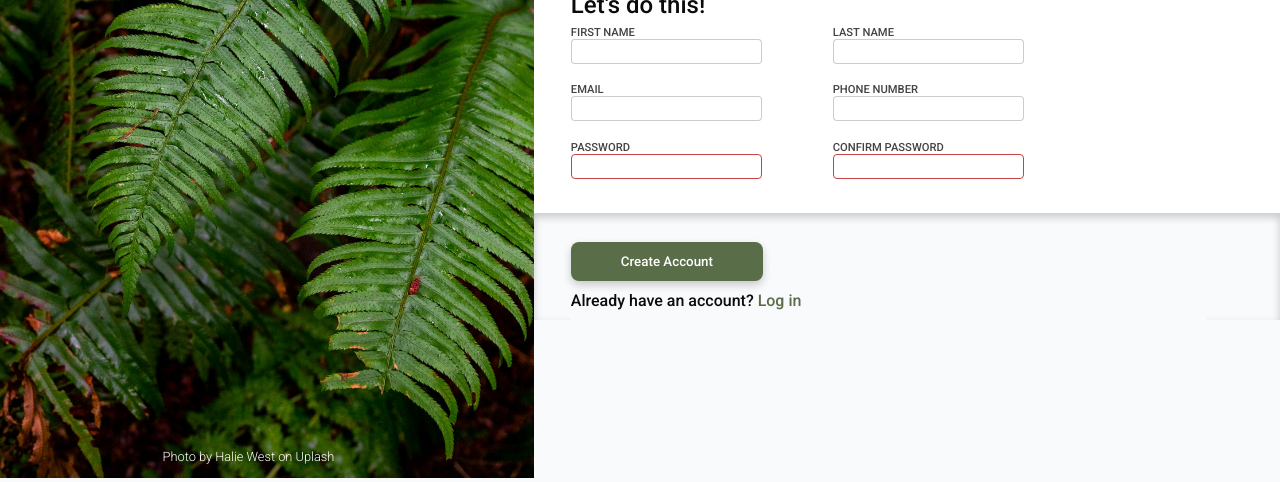
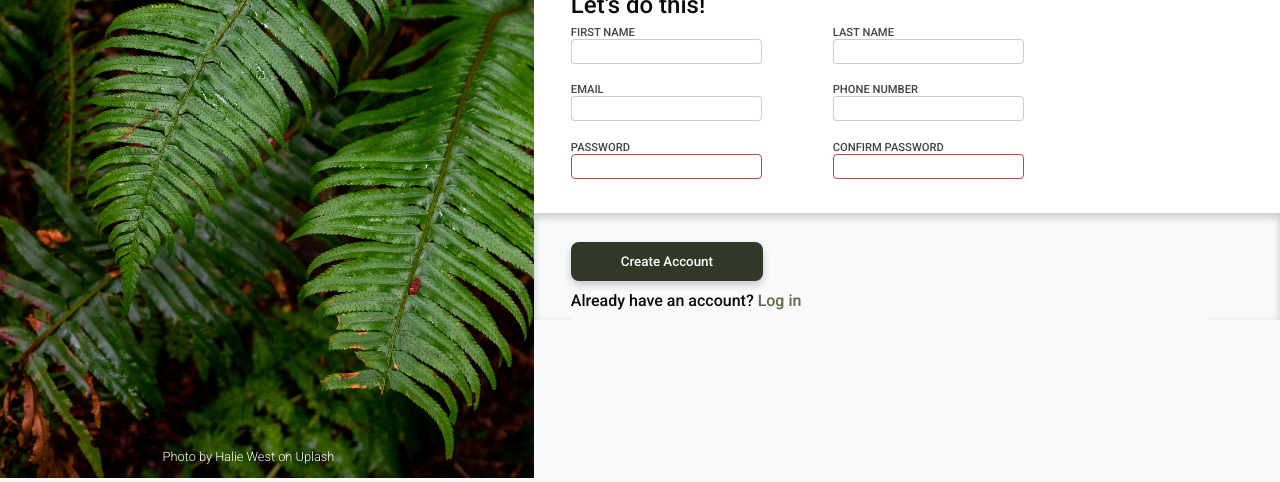
Before and after one commit to Bonevane/sign-up-form, a plain HTML site: page index.html in a window 1280 px wide. In both pictures the pointer is over the button "Create Account". Shown: the part 322-804 px from the top of the page. Drawn offline with Linux system fonts and the light colour scheme.

Commit message:
Changed button CSS

```diff
--- a/style.css
+++ b/style.css
@@ -82,6 +82,10 @@ a {
     box-shadow: 0px 4px 8px rgba(0, 0, 0, 0.2);
 }
 
+.submit-btn:hover {
+    background-color: #2f3926;
+    cursor: pointer;
+}
 
 .right {
     display: flex;
```
